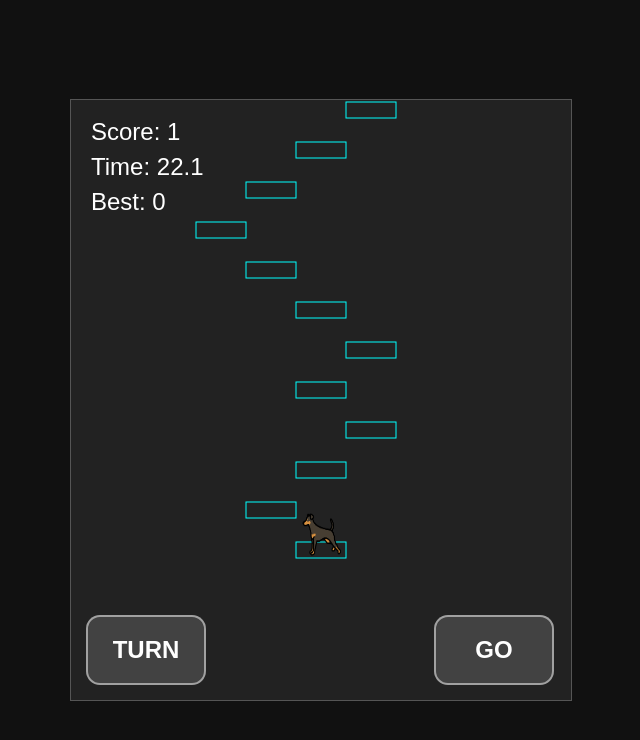
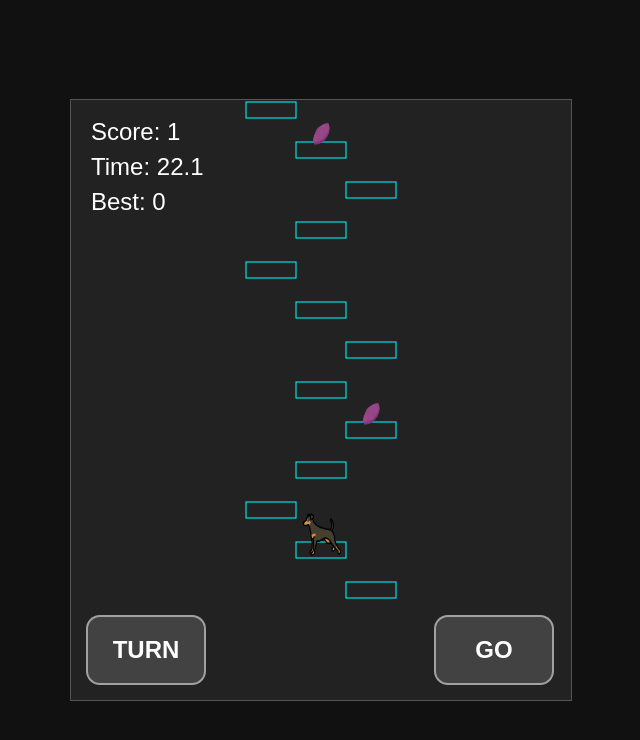
Before and after one commit to dipsy103/stairs, a plain HTML site: page index.html in a window 1280 px wide. Both pictures are taken after a click on the button "TURN". Shown: the whole page, without its empty margins (320-960 px from the left). Drawn offline with Linux system fonts and the light colour scheme.

Commit message:
チャッピー

```diff
--- a/index.html
+++ b/index.html
@@ -112,14 +112,19 @@ const ctx = canvas.getContext("2d");
 
 // --- 画像の読み込み ---
 const deguLImg = new Image();
-deguLImg.src = 'kuku_l.png';  // 左向き画像のパス
+deguLImg.src = 'kuku_l.png';
 
 const deguRImg = new Image();
-deguRImg.src = 'kuku_r.png';  // 右向き画像のパス
+deguRImg.src = 'kuku_r.png';
 
-// 【新規追加】さつまいも画像の読み込み
 const potatoImg = new Image();
 potatoImg.src = 'satsumaimo.png';
+
+const chappieLImg = new Image();
+chappieLImg.src = 'chappie_l.png';
+
+const chappieRImg = new Image();
+chappieRImg.src = 'chappie_r.png';
 // --- 画像の読み込みここまで ---
 
 let facing;
@@ -127,11 +132,20 @@ let score;
 let bestScore;
 let gameOver;
 let path;
-let potatoPath; // 【新規追加】さつまいもの位置を記録する配列
+let potatoPath;
+
+let chappiePath;
+let hasChappy;
+let lastPlayerX = 0;
+
+let previousStepX = 0;
+
+// 【新規追加】合流した瞬間（その歩）だけ後ろの描画をスキップするためのフラグ
+let isJoiningTurn = false;
 
 let timeLeft;
 let startTime;
-let timeBonus = 0; // 【新規追加】獲得したボーナス時間の合計秒数
+let timeBonus = 0;
 
 function updateButtons(){
 
@@ -169,11 +183,20 @@ function reset(){
     gameOver = false;
 
     timeLeft = 30;
-    timeBonus = 0; // ボーナス時間をリセット
+    timeBonus = 0;
     startTime = Date.now();
 
     path = [0];
-    potatoPath = [false]; // 最初のスタート地点にはさつまいもは置かない
+    potatoPath = [false];
+
+    chappiePath = [false];
+    hasChappy = false;
+    lastPlayerX = 0;
+
+    previousStepX = 0;
+    isJoiningTurn = false; // リセット
+
+    let chappiePlaced = false;
 
     for(let i=0;i<100;i++){
 
@@ -184,8 +207,14 @@ function reset(){
             (Math.random()<0.5 ? -1 : 1)
         );
 
-        // 【新規追加】20%の確率でさつまいもを出現させる
-        potatoPath.push(Math.random() < 0.05);
+        potatoPath.push(Math.random() < 0.10);
+
+        if (!chappiePlaced && i > 5 && Math.random() < 0.05) {
+            chappiePath.push(true);
+            chappiePlaced = true;
+        } else {
+            chappiePath.push(false);
+        }
     }
 
     updateButtons();
@@ -226,6 +255,8 @@ function move(turn){
         moveDir = facing;
     }
 
+    lastPlayerX = path[0] - path[1];
+
     const dx = path[1] - path[0];
 
     if(dx !== moveDir){
@@ -236,13 +267,26 @@ function move(turn){
 
     score++;
 
+    previousStepX = path[0] - path[1];
+
+    // 毎歩、基本は合流ターンフラグを戻しておく
+    isJoiningTurn = false;
+
     path.shift();
-    potatoPath.shift(); // プレイヤーの一歩進捗に合わせてさつまいもデータもシフト
+    potatoPath.shift();
+    chappiePath.shift();
 
-    // 【新規追加】進んだ先の階段（インデックス0）にさつまいもがあれば取得
     if (potatoPath[0]) {
-        timeBonus += 3; // ボーナス時間を3秒追加
-        potatoPath[0] = false; // 取ったので消す
+        timeBonus += 3;
+        potatoPath[0] = false;
+    }
+
+    // 【修正】チャッピーとの合流判定
+    if (chappiePath[0]) {
+        score += 20;
+        hasChappy = true;
+        isJoiningTurn = true;  // 「今、合流した瞬間です」のフラグをONにする
+        chappiePath[0] = false;
     }
 
     const last =
@@ -253,8 +297,13 @@ function move(turn){
         (Math.random()<0.5 ? -1 : 1)
     );
 
-    // 【新規追加】新しく生成される先の階段にも20%の確率でさつまいもを配置
-    potatoPath.push(Math.random() < 0.20);
+    potatoPath.push(Math.random() < 0.10);
+
+    if (!hasChappy && !chappiePath.includes(true) && Math.random() < 0.05) {
+        chappiePath.push(true);
+    } else {
+        chappiePath.push(false);
+    }
 }
 
 reset();
@@ -297,11 +346,23 @@ document
     reset
 );
 
+function drawImageWithScale(image, targetX, targetY, baseWidth, alignBottom = true) {
+    if (!image.complete || image.naturalWidth === 0) return;
+
+    const aspectRatio = image.naturalHeight / image.naturalWidth;
+    const drawWidth = baseWidth;
+    const drawHeight = baseWidth * aspectRatio;
+
+    const x = targetX - drawWidth / 2;
+    const y = alignBottom ? (targetY - drawHeight) : (targetY - drawHeight / 2);
+
+    ctx.drawImage(image, x, y, drawWidth, drawHeight);
+}
+
 function draw(){
 
     if(!gameOver){
 
-        // 【修正】経過時間からボーナス時間を引くことで、残り時間を実質的に増やします
         timeLeft =
             Math.max(
                 0,
@@ -329,7 +390,20 @@ function draw(){
     const centerX = 250;
     const playerY = 450;
 
-    // 階段の描画
+    const prevX = centerX + previousStepX * 50;
+    const prevY = playerY + 40;
+
+    if (score > 0) {
+        ctx.strokeStyle = "cyan";
+        ctx.strokeRect(
+            prevX - 25,
+            prevY - 8,
+            50,
+            16
+        );
+    }
+
+    // 階段の描画（通常の0〜11段）
     for(let i=0;i<12;i++){
 
         const x =
@@ -354,22 +428,25 @@ function draw(){
             16
         );
 
-        // 【新規追加】さつまいもの描画処理
-        // その階段（i番目）にさつまいもフラグ（true）が立っていれば画像を描画
-        // ※プレイヤーがいる最初の階段（i=0）の芋はmove内で即時回収されるため基本表示されません
+        // さつまい目の描画
         if (potatoPath[i]) {
-            const itemSize = 24; // さつまいもの表示サイズ（24x24ピクセル）
+            const itemSize = 24;
             ctx.drawImage(
                 potatoImg,
-                x - itemSize / 2,     // 階段の横中央
-                y - itemSize - 4,     // 階段の少し上
+                x - itemSize / 2,
+                y - itemSize - 4,
                 itemSize,
                 itemSize
             );
         }
+
+        // 階段の上で待っているチャッピー
+        if (chappiePath[i]) {
+            drawImageWithScale(chappieRImg, x, y + 8, 36, true);
+        }
     }
 
-    // 画像の描画処理
+    // プレイヤーの描画処理
     const pImg = facing === -1 ? deguLImg : deguRImg;
     const pSize = 48;
 
@@ -380,6 +457,15 @@ function draw(){
         pSize,
         pSize
     );
+
+    // 【修正】後ろをついてくるチャッピーの描画処理
+    // すでに合流していて、かつ「合流した瞬間（その1歩）」ではない時だけ後ろに描画する
+    if (hasChappy && !isJoiningTurn) {
+        const cImg = facing === -1 ? chappieLImg : chappieRImg;
+
+        // 過去の階段（prevX, prevY）と完全に一致する位置に描画
+        drawImageWithScale(cImg, prevX, prevY + 8, 36, true);
+    }
 
     // スコアなどの情報表示
     ctx.fillStyle = "white";
```
Also changed, not shown: chappie_l.png (added), chappie_r.png (added).
